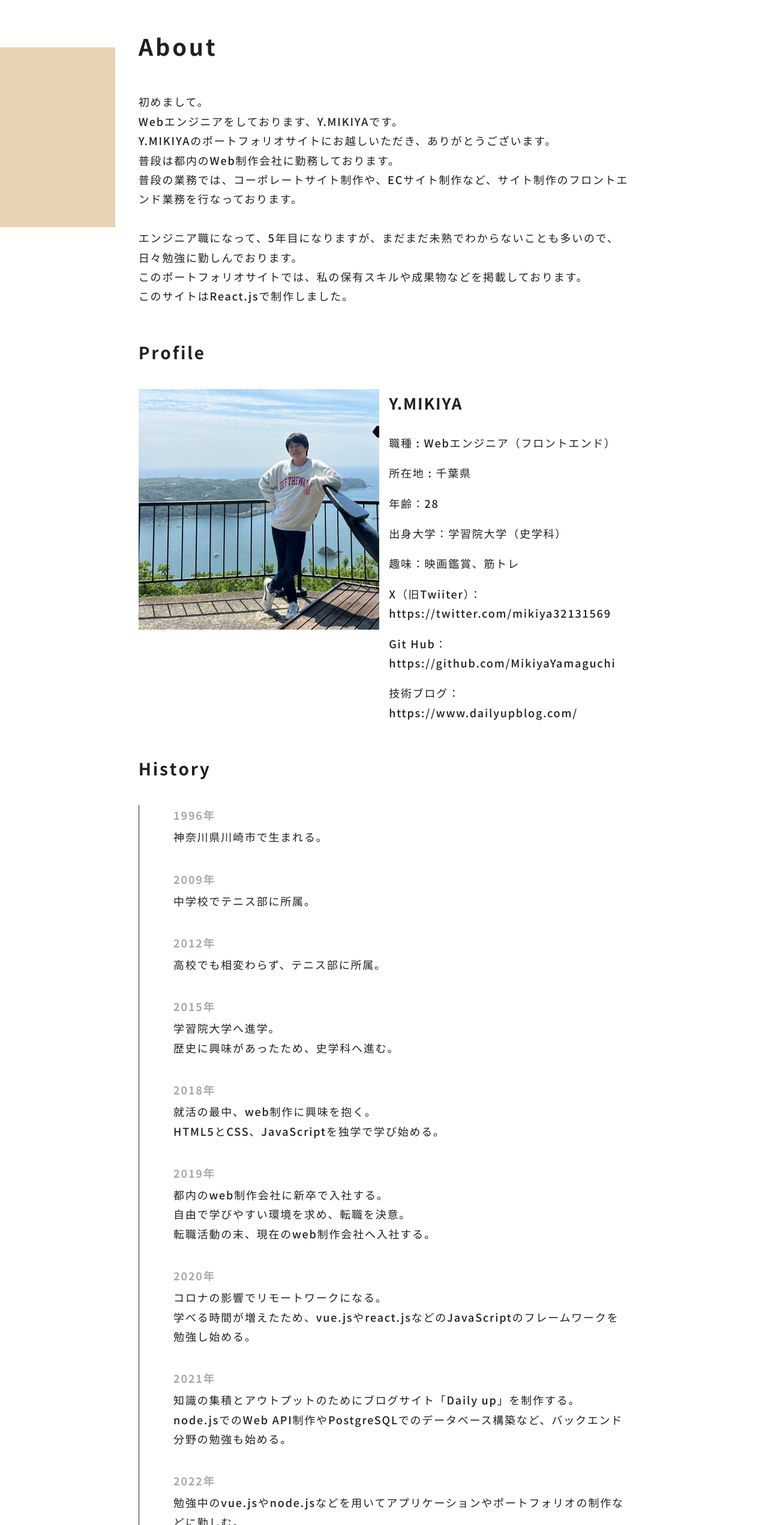
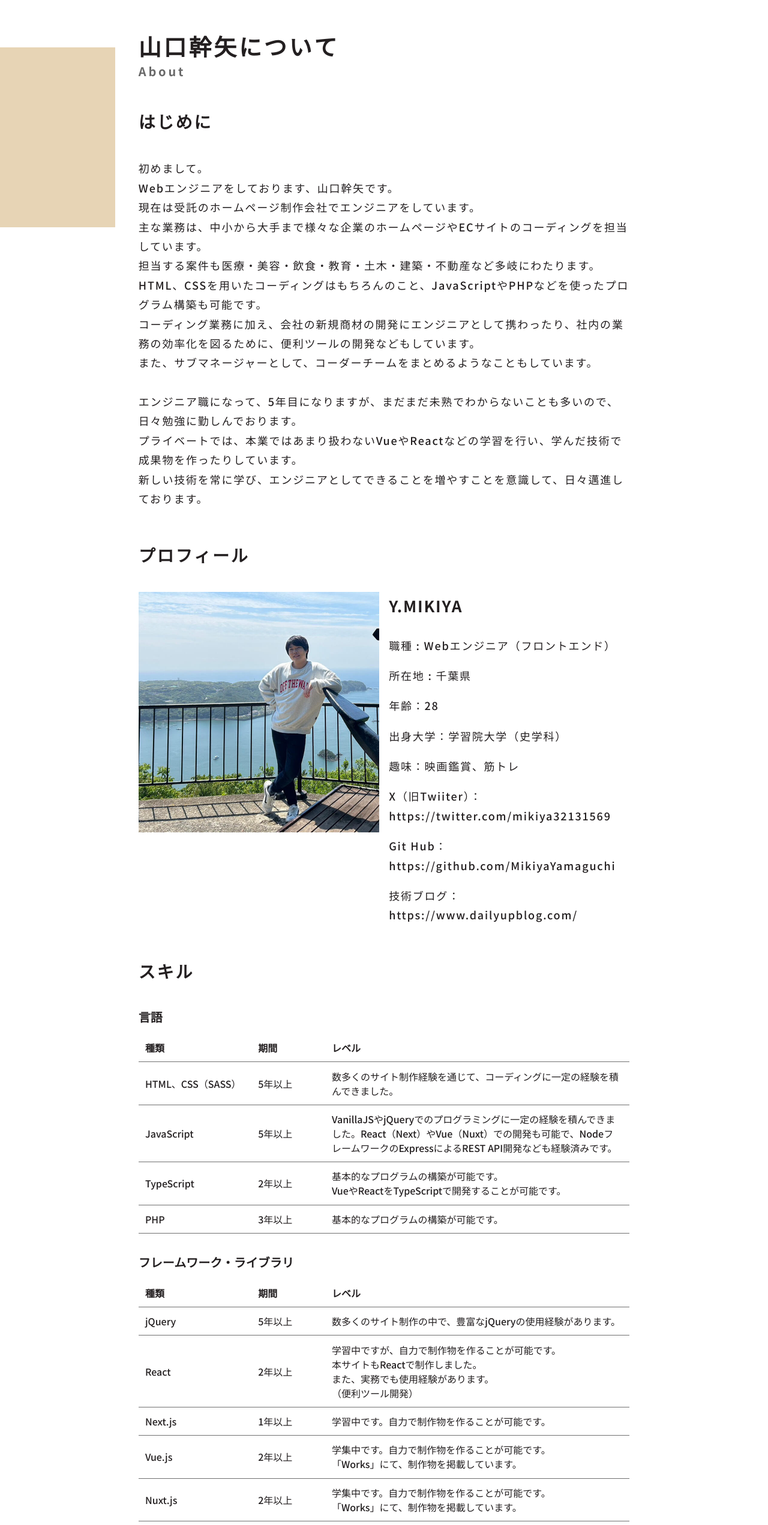
Before and after one commit to MikiyaYamaguchi/react_portfolio, a React (Create React App) app: page /about in a window 1280 px wide. Shown: the part 123-2666 px from the top of the page at 60% size. Built offline with nearby package versions, Linux system fonts and the light colour scheme.

Commit message:
Aboutページ修正

```diff
--- a/src/assets/css/style.scss
+++ b/src/assets/css/style.scss
@@ -29,8 +29,16 @@ h1 {
   font-size: 38px;
   letter-spacing: 0.1em;
   margin: 0 0 1.3em;
+  .sub_txt {
+    display: block !important;
+    font-size: 20px;
+    color: #696969;
+  }
   @media screen and (max-width: 767px) {
     font-size: 26px;
+    .sub_txt {
+      font-size: 16px;
+    }
   }
 }
 
@@ -146,6 +154,9 @@ section {
     }
   }
   @media screen and (max-width: 767px) {
+    &:not(:last-child) {
+      margin-bottom: 7%;
+    }
     .col {
       margin-bottom: 6%;
       &:last-child {
@@ -166,3 +177,20 @@ section {
     display: none;
   }
 }
+
+table {
+  width: 100%;
+  border-collapse: collapse;
+  border-spacing: 0;
+  tr {
+    th {
+      text-align: left;
+    }
+    th,
+    td {
+      border-bottom: 1px solid #707070;
+      border-bottom: 1px solid #707070;
+      padding: 0.7em;
+    }
+  }
+}
--- a/src/pages/About.tsx
+++ b/src/pages/About.tsx
@@ -47,38 +47,91 @@ const About = () => {
       }
     }
   `;
+  const Table = css`
+    thead {
+      th {
+        &:nth-child(1) {
+          width: 23%;
+        }
+        &:nth-child(2) {
+          width: 15%;
+        }
+        &:nth-child(3) {
+          width: 62%;
+        }
+      }
+    }
+    @media screen and (max-width: 767px) {
+      th,
+      td {
+        font-size: 14px;
+        padding: 0.7em 0.4em;
+      }
+      thead {
+        th {
+          &:nth-child(1) {
+            width: 25%;
+          }
+          &:nth-child(2) {
+            width: 20%;
+          }
+          &:nth-child(3) {
+            width: 55%;
+          }
+        }
+      }
+    }
+  `;
   return (
     <div className="container">
       <h1>
         <AniTitle>
-          <span>A</span>
-          <span>b</span>
-          <span>o</span>
-          <span>u</span>
-          <span>t</span>
+          <span>山</span>
+          <span>口</span>
+          <span>幹</span>
+          <span>矢</span>
+          <span>に</span>
+          <span>つ</span>
+          <span>い</span>
+          <span>て</span>
+          <span className="sub_txt">About</span>
         </AniTitle>
       </h1>
       <section>
+        <h2>
+          <AniTitle>
+            <span>は</span>
+            <span>じ</span>
+            <span>め</span>
+            <span>に</span>
+          </AniTitle>
+        </h2>
         <div className="row">
           <div className="col span_12">
             <FadeIn>
               <p>
                 初めまして。
                 <br />
-                Webエンジニアをしております、Y.MIKIYAです。
+                Webエンジニアをしております、山口幹矢です。
                 <br />
-                Y.MIKIYAのポートフォリオサイトにお越しいただき、ありがとうございます。
+                現在は受託のホームページ制作会社でエンジニアをしています。
                 <br />
-                普段は都内のWeb制作会社に勤務しております。
+                主な業務は、中小から大手まで様々な企業のホームページやECサイトのコーディングを担当しています。
                 <br />
-                普段の業務では、コーポレートサイト制作や、ECサイト制作など、サイト制作のフロントエンド業務を行なっております。
+                担当する案件も医療・美容・飲食・教育・土木・建築・不動産など多岐にわたります。
+                <br />
+                HTML、CSSを用いたコーディングはもちろんのこと、JavaScriptやPHPなどを使ったプログラム構築も可能です。
+                <br />
+                コーディング業務に加え、会社の新規商材の開発にエンジニアとして携わったり、社内の業務の効率化を図るために、便利ツールの開発などもしています。
+                <br />
+                また、サブマネージャーとして、コーダーチームをまとめるようなこともしています。
                 <br />
                 <br />
                 エンジニア職になって、5年目になりますが、まだまだ未熟でわからないことも多いので、日々勉強に勤しんでおります。
                 <br />
-                このポートフォリオサイトでは、私の保有スキルや成果物などを掲載しております。
+                プライベートでは、本業ではあまり扱わないVueやReactなどの学習を行い、学んだ技術で成果物を作ったりしています。
                 <br />
-                このサイトはReact.jsで制作しました。
+                新しい技術を常に学び、エンジニアとしてできることを増やすことを意識して、日々邁進しております。
               </p>
             </FadeIn>
           </div>
@@ -87,13 +140,12 @@ const About = () => {
       <section>
         <h2>
           <AniTitle>
-            <span>P</span>
-            <span>r</span>
-            <span>o</span>
-            <span>f</span>
-            <span>i</span>
-            <span>l</span>
-            <span>e</span>
+            <span>プ</span>
+            <span>ロ</span>
+            <span>フ</span>
+            <span>ィ</span>
+            <span>ー</span>
+            <span>ル</span>
           </AniTitle>
         </h2>
         <div className="row">
@@ -149,13 +201,222 @@ const About = () => {
       <section>
         <h2>
           <AniTitle>
-            <span>H</span>
-            <span>i</span>
-            <span>s</span>
-            <span>t</span>
-            <span>o</span>
-            <span>r</span>
-            <span>y</span>
+            <span>ス</span>
+            <span>キ</span>
+            <span>ル</span>
+          </AniTitle>
+        </h2>
+        <div className="row">
+          <div className="col span_12">
+            <FadeIn>
+              <h3>言語</h3>
+              <table css={Table}>
+                <thead>
+                  <tr>
+                    <th>種類</th>
+                    <th>期間</th>
+                    <th>レベル</th>
+                  </tr>
+                </thead>
+                <tbody>
+                  <tr>
+                    <td>HTML、CSS（SASS）</td>
+                    <td>5年以上</td>
+                    <td>
+                      数多くのサイト制作経験を通じて、コーディングに一定の経験を積んできました。
+                    </td>
+                  </tr>
+                  <tr>
+                    <td>JavaScript</td>
+                    <td>5年以上</td>
+                    <td>
+                      VanillaJSやjQueryでのプログラミングに一定の経験を積んできました。React（Next）やVue（Nuxt）での開発も可能で、NodeフレームワークのExpressによるREST
+                      API開発なども経験済みです。
+                    </td>
+                  </tr>
+                  <tr>
+                    <td>TypeScript</td>
+                    <td>2年以上</td>
+                    <td>
+                      基本的なプログラムの構築が可能です。
+                      <br />
+                      VueやReactをTypeScriptで開発することが可能です。
+                    </td>
+                  </tr>
+                  <tr>
+                    <td>PHP</td>
+                    <td>3年以上</td>
+                    <td>基本的なプログラムの構築が可能です。</td>
+                  </tr>
+                </tbody>
+              </table>
+            </FadeIn>
+          </div>
+        </div>
+        <div className="row">
+          <div className="col span_12">
+            <FadeIn>
+              <h3>フレームワーク・ライブラリ</h3>
+              <table css={Table}>
+                <thead>
+                  <tr>
+                    <th>種類</th>
+                    <th>期間</th>
+                    <th>レベル</th>
+                  </tr>
+                </thead>
+                <tbody>
+                  <tr>
+                    <td>jQuery</td>
+                    <td>5年以上</td>
+                    <td>
+                      数多くのサイト制作の中で、豊富なjQueryの使用経験があります。
+                    </td>
+                  </tr>
+                  <tr>
+                    <td>React</td>
+                    <td>2年以上</td>
+                    <td>
+                      学習中ですが、自力で制作物を作ることが可能です。
+                      <br />
+                      本サイトもReactで制作しました。
+                      <br />
+                      また、実務でも使用経験があります。
+                      <br />
+                      （便利ツール開発）
+                    </td>
+                  </tr>
+                  <tr>
+                    <td>Next.js</td>
+                    <td>1年以上</td>
+                    <td>学習中です。自力で制作物を作ることが可能です。</td>
+                  </tr>
+                  <tr>
+                    <td>Vue.js</td>
+                    <td>2年以上</td>
+                    <td>
+                      学集中です。自力で制作物を作ることが可能です。
+                      <br />
+                      「Works」にて、制作物を掲載しています。
+                    </td>
+                  </tr>
+                  <tr>
+                    <td>Nuxt.js</td>
+                    <td>2年以上</td>
+                    <td>
+                      学集中です。自力で制作物を作ることが可能です。
+                      <br />
+                      「Works」にて、制作物を掲載しています。
+                    </td>
+                  </tr>
+                </tbody>
+              </table>
+            </FadeIn>
+          </div>
+        </div>
+        <div className="row">
+          <div className="col span_12">
+            <FadeIn>
+              <h3>データベース</h3>
+              <table css={Table}>
+                <thead>
+                  <tr>
+                    <th>種類</th>
+                    <th>期間</th>
+                    <th>レベル</th>
+                  </tr>
+                </thead>
+                <tbody>
+                  <tr>
+                    <td>MySQL</td>
+                    <td>3年以上</td>
+                    <td>基本的な環境構築とデータベース操作が可能です。</td>
+                  </tr>
+                  <tr>
+                    <td>PostgreSQL</td>
+                    <td>3年以上</td>
+                    <td>基本的な環境構築とデータベース操作が可能です。</td>
+                  </tr>
+                </tbody>
+              </table>
+            </FadeIn>
+          </div>
+        </div>
+        <div className="row">
+          <div className="col span_12">
+            <FadeIn>
+              <h3>CMS</h3>
+              <table css={Table}>
+                <thead>
+                  <tr>
+                    <th>種類</th>
+                    <th>期間</th>
+                    <th>レベル</th>
+                  </tr>
+                </thead>
+                <tbody>
+                  <tr>
+                    <td>WordPress</td>
+                    <td>5年以上</td>
+                    <td>
+                      数多くのサイト制作の中での、豊富な使用経験があります。
+                      <br />
+                      複雑なカスタマイズや拡張機能の開発、テーマ開発など、多様な開発経験があります。
+                    </td>
+                  </tr>
+                  <tr>
+                    <td>Shopify</td>
+                    <td>2年以上</td>
+                    <td>
+                      実務での制作経験があります。テーマ開発やカスタマイズの経験もあります。
+                      <br />
+                      テーマ開発では、顧客のユーザビリティを考えたセクション開発や機能実装を行いました。
+                    </td>
+                  </tr>
+                </tbody>
+              </table>
+            </FadeIn>
+          </div>
+        </div>
+        <div className="row">
+          <div className="col span_12">
+            <FadeIn>
+              <h3>その他</h3>
+              <table css={Table}>
+                <thead>
+                  <tr>
+                    <th>種類</th>
+                    <th>期間</th>
+                    <th>レベル</th>
+                  </tr>
+                </thead>
+                <tbody>
+                  <tr>
+                    <td>Git</td>
+                    <td>5年以上</td>
+                    <td>GitHubやGitLabの使用経験があります。</td>
+                  </tr>
+                  <tr>
+                    <td>PhotoShop・illustrator・XD</td>
+                    <td>5年以上</td>
+                    <td>基本的な操作のみ可能です。</td>
+                  </tr>
+                  <tr>
+                    <td>Figma</td>
+                    <td>1年以上</td>
+                    <td>基本的な操作のみ可能です。</td>
+                  </tr>
+                </tbody>
+              </table>
+            </FadeIn>
+          </div>
+        </div>
+      </section>
+      <section>
+        <h2>
+          <AniTitle>
+            <span>沿</span>
+            <span>革</span>
           </AniTitle>
         </h2>
         <div css={history}>
@@ -258,55 +519,6 @@ const About = () => {
           </div>
         </div>
       </section>
-      <section>
-        <h2>
-          <AniTitle>
-            <span>S</span>
-            <span>k</span>
-            <span>i</span>
-            <span>l</span>
-            <span>l</span>
-          </AniTitle>
-        </h2>
-        <div className="row">
-          <div className="col span_12">
-            <FadeIn>
-              <h3>実務経験あり</h3>
-              <p>
-                HTML・CSSコーディング、WordPressでのサイト制作、JavaScript（jQueryも使用）でのプログラミング、React.jsを使ったツール開発、PHPを使ったサーバーサイドのプログラミン、shopifyのテーマ制作
-              </p>
-            </FadeIn>
-          </div>
-        </div>
-        <div className="row">
-          <div className="col span_12">
-            <FadeIn>
-              <h3>実務経験なし</h3>
-              <p>
-                Vue.js・Nuxt.jsでのSPA・SSR開発、Node.jsでのサーバーサイドのプログラミング、MySQL・PostgreSQLでのデータベース操作
-              </p>
-            </FadeIn>
-          </div>
-        </div>
-        <div className="row">
-          <div className="col span_12">
-            <FadeIn>
-              <h3>言語</h3>
-              <p>
-                HTML5、CSS3、JavaScript（Vue.js・Nuxt.js、React.js、Node.js）、TyepScript、PHP、MySQL、PostgreSQL
-              </p>
-            </FadeIn>
-          </div>
-        </div>
-        <div className="row">
-          <div className="col span_12">
-            <FadeIn>
-              <h3>その他スキル</h3>
-              <p>Gitの使用、PhotoShop・illustrator・XDの使用</p>
-            </FadeIn>
-          </div>
-        </div>
-      </section>
     </div>
   );
 };
```
